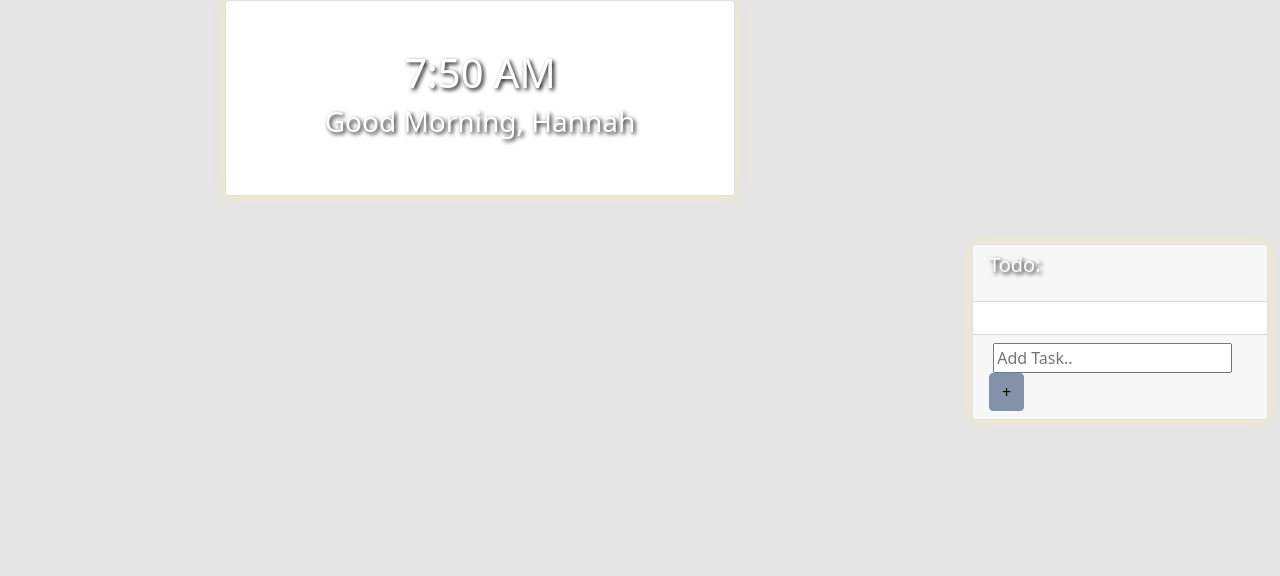
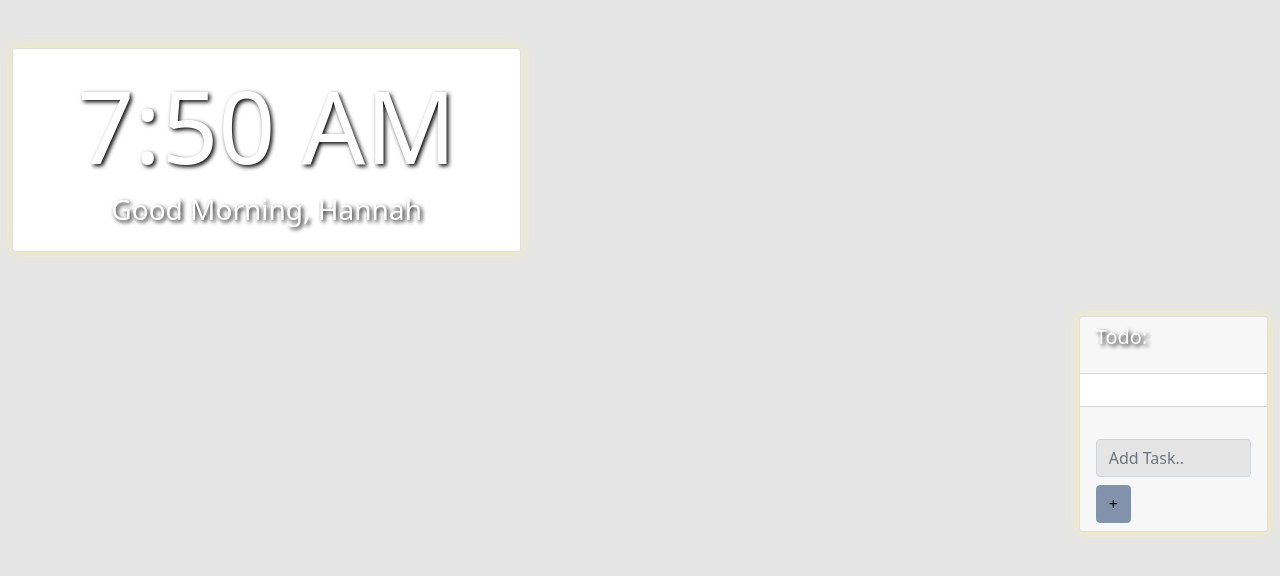
Before and after one commit to hannahmilam/inspire, a website with bundled scripts: page index.html in a window 1280 px wide. Built offline with nearby package versions, Linux system fonts and the light colour scheme; no server answers; a script that the page names is missing; a web font is replaced by a local one.

Commit message:
All requirements completed!

```diff
--- a/app/Models/Quote.js
+++ b/app/Models/Quote.js
@@ -8,7 +8,7 @@ export class Quote{
 
   get Template(){
     return /*html*/`
-    <div class="card text-center my-3">
+    <div class="card text-center">
     <div class="card-body">
     <h3
     onmouseover="app.quoteController.showAuthor()" onmouseout="app.quoteController.hideAuthor()">${this.content}</h3>
--- a/app/Models/Weather.js
+++ b/app/Models/Weather.js
@@ -10,7 +10,7 @@ this.name = weatherData.name
 
   get Template(){
     return /*html*/ `
-    <div class="card text-light px-2 py-3 my-3">
+    <div class="card text-light px-2 py-3">
     <h5 class="selectable visually-hidden" id="f" onclick="app.weatherController.toggleWeather()">${this.f}&#8457;</h5>
     <h5 class="visually-hidden selectable" id="c" onclick="app.weatherController.toggleWeather()"> ${this.c}&#8451;</h5>
     <h5>${this.Weather}</h5>
--- a/assets/style/style.css
+++ b/assets/style/style.css
@@ -24,3 +24,7 @@ body{
 .visually-hidden{
   transition-timing-function: linear;
 }
+
+.clock{
+  font-size: 100px;
+}
--- a/index.html
+++ b/index.html
@@ -22,24 +22,23 @@
 
   <main id="img" class="bg-img">
     <div class="container-fluid">
-      <!-- weather -->
-      <div class="row">
-        <div class="col-md-2" id="weather"></div>
-      </div>
-      <!-- clock -->
-      <div class="row">
-        <div class="col-md-5 offset-2">
-          <div class="card text-center p-5">
-            <h1 id="clock" class="visually-hidden selectable" onclick="app.clockController.toggleClocks()"></h1>
-            <h1 id='twelve-hour-clock' class='selectable' onclick="app.clockController.toggleClocks()">
+
+      <div class="row py-5">
+        <!-- clock -->
+        <div class="col-md-5">
+          <div class="card text-center py-3">
+            <h1 id="clock" class="visually-hidden selectable clock" onclick="app.clockController.toggleClocks()"></h1>
+            <h1 id='twelve-hour-clock' class='selectable clock' onclick="app.clockController.toggleClocks()">
             </h1>
             <h3><span id="greeting"></span>, Hannah</h3>
           </div>
         </div>
+        <!-- weather -->
+        <div class="col-md-2 offset-5" id="weather"></div>
       </div>
       <!-- todo list -->
-      <div class="row mt-5">
-        <div class="col-md-3 offset-9">
+      <div class="row my-3">
+        <div class="col-md-2 offset-10">
           <div class="card">
             <div class="card-header">
               <h5>Todo:</h5>
@@ -54,9 +53,9 @@
               <div class="input-group">
                 <form onsubmit="app.todoController.addTask()">
                   <label for="description" class=""></label>
-                  <input name="description" id="description" type="text" class="" minlength="3" maxlength="15" required
-                    placeholder="Add Task..">
-                  <button class="btn btn-secondary" type="submit">+</button>
+                  <input name="description" id="description" type="text" class="form-control" width="100px"
+                    minlength="3" maxlength="15" required placeholder="Add Task..">
+                  <button class="btn btn-secondary mt-2" type="submit">+</button>
                 </form>
               </div>
             </div>
@@ -66,7 +65,7 @@
 
       <!-- quotes -->
       <div class=" row">
-        <div class="col-md-8 offset-2 mt-5" id="quotes"></div>
+        <div class="col-md-10 offset-1 my-3" id="quotes"></div>
       </div>
     </div>
 
```
